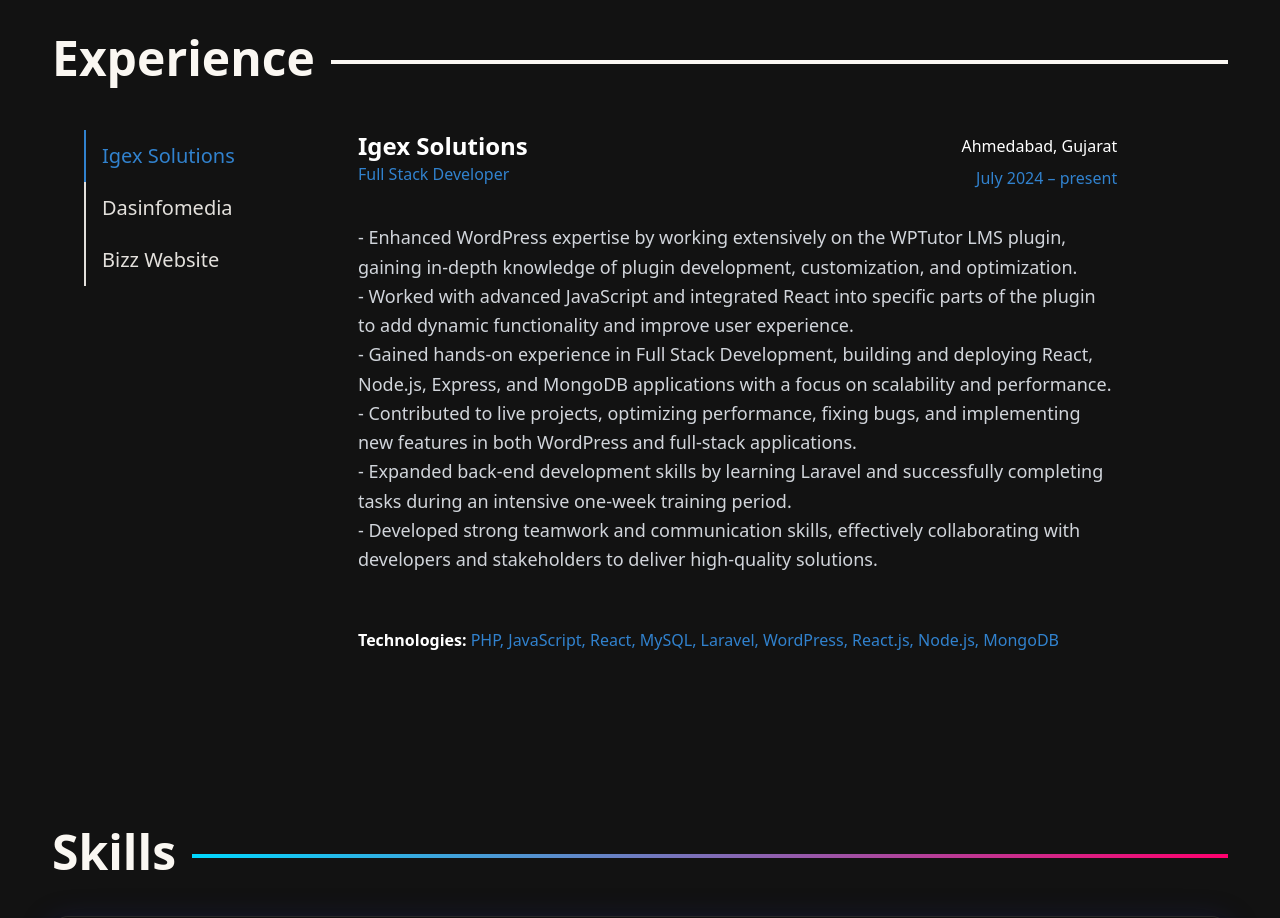
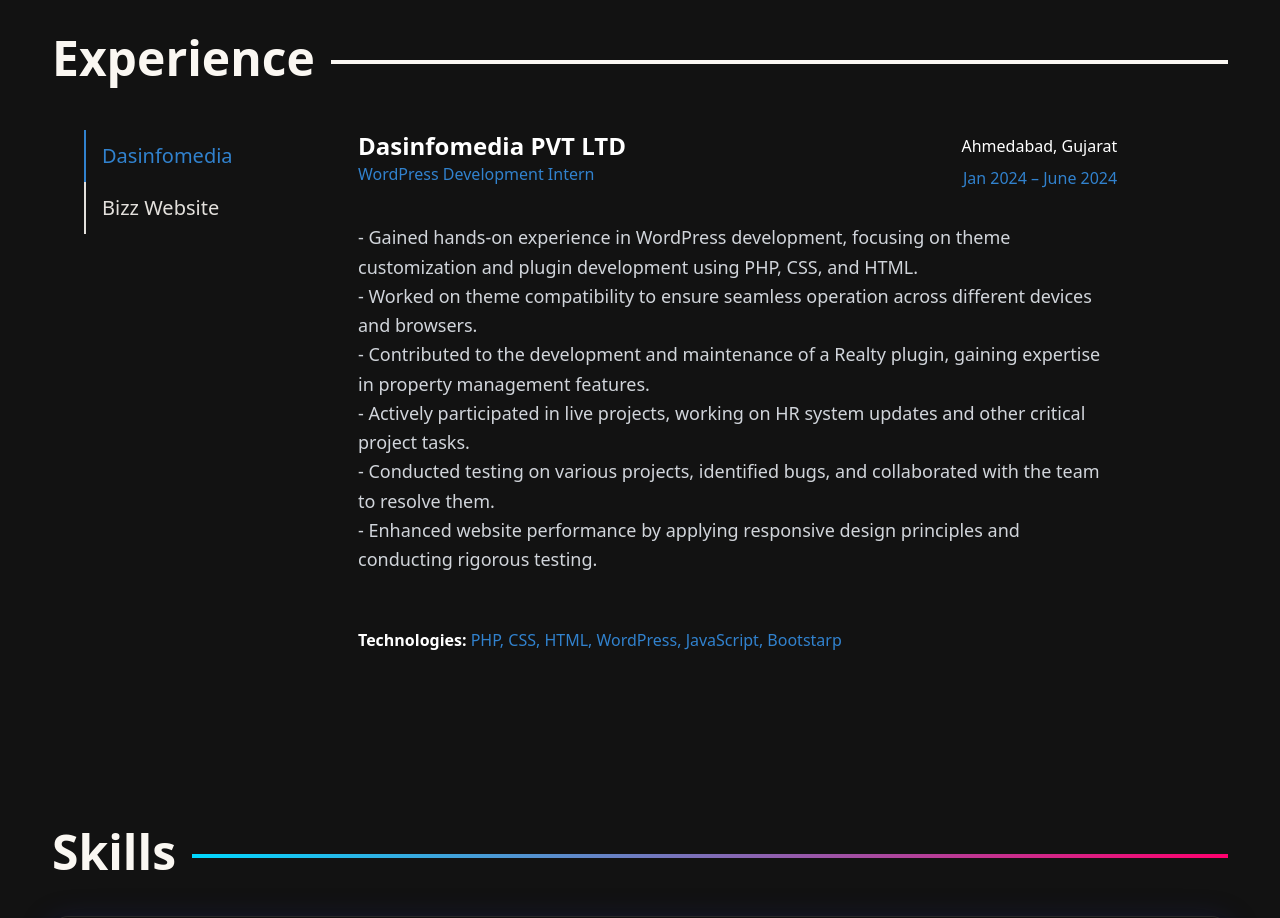
Before and after one commit to tilalapriyank/portfolio, a React (Vite) app: page / in a window 1280 px wide. Shown: the part 1720-2638 px from the top of the page. Built offline with nearby package versions, Linux system fonts and the light colour scheme; no server answers.

Commit message:
Remove outdated experience details for Igex Solutions from the Experiences constant

```diff
--- a/src/constants/Experience.js
+++ b/src/constants/Experience.js
@@ -1,21 +1,4 @@
 export const Experiences = [
-  {
-    tab: "Igex Solutions",
-    company: "Igex Solutions",
-    position: "Full Stack Developer",
-    type: "Ahmedabad, Gujarat",
-    duration: "July 2024 – present",
-    description: `
-          - Enhanced WordPress expertise by working extensively on the WPTutor LMS plugin, gaining in-depth knowledge of plugin development, customization, and optimization.
-          - Worked with advanced JavaScript and integrated React into specific parts of the plugin to add dynamic functionality and improve user experience.
-          - Gained hands-on experience in Full Stack Development, building and deploying React, Node.js, Express, and MongoDB applications with a focus on scalability and performance.
-          - Contributed to live projects, optimizing performance, fixing bugs, and implementing new features in both WordPress and full-stack applications.
-          - Expanded back-end development skills by learning Laravel and successfully completing tasks during an intensive one-week training period.
-          - Developed strong teamwork and communication skills, effectively collaborating with developers and stakeholders to deliver high-quality solutions.
-        `,
-    technologies:
-      "PHP, JavaScript, React, MySQL, Laravel, WordPress, React.js, Node.js, MongoDB",
-  },
   {
     tab: "Dasinfomedia",
     company: "Dasinfomedia PVT LTD",
```
